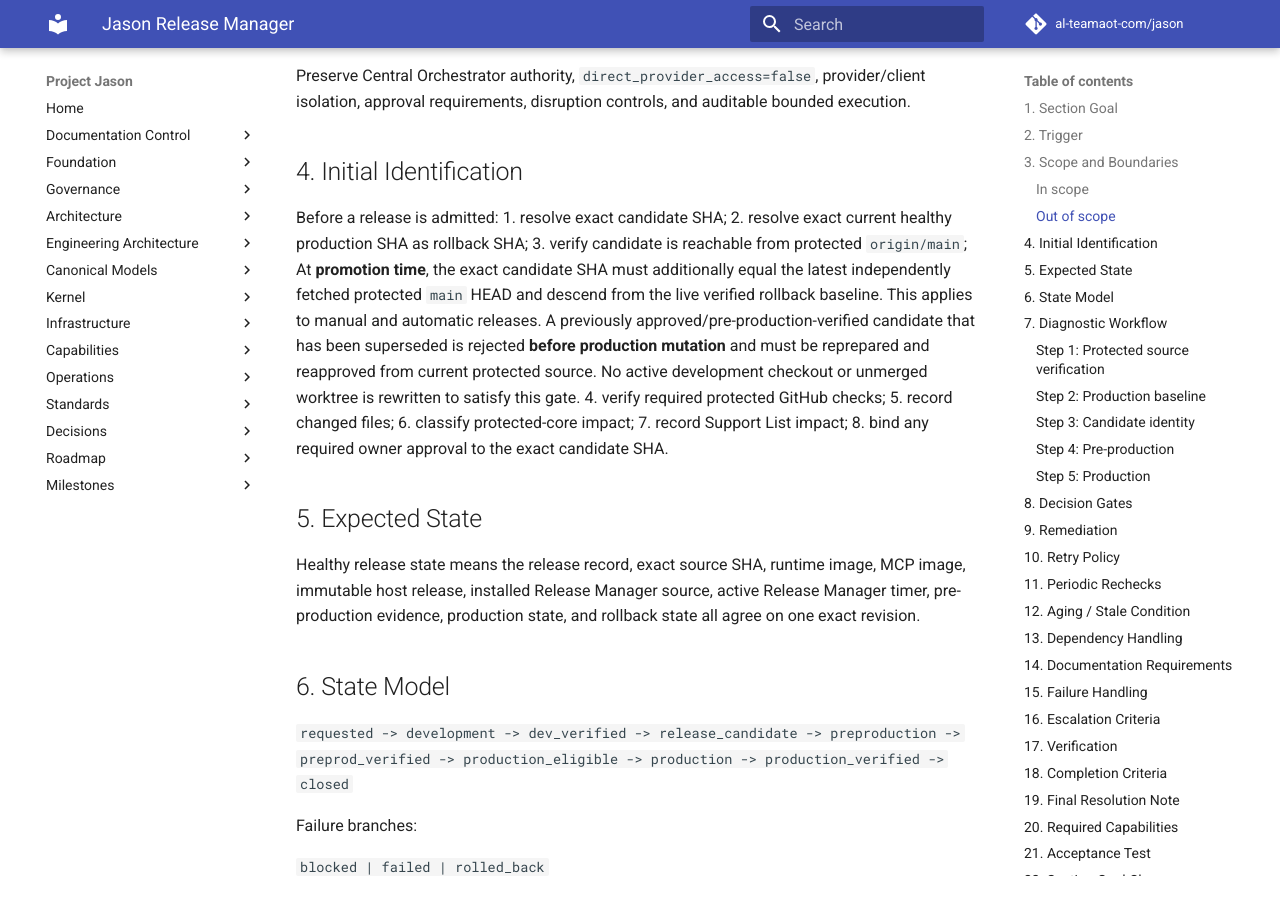
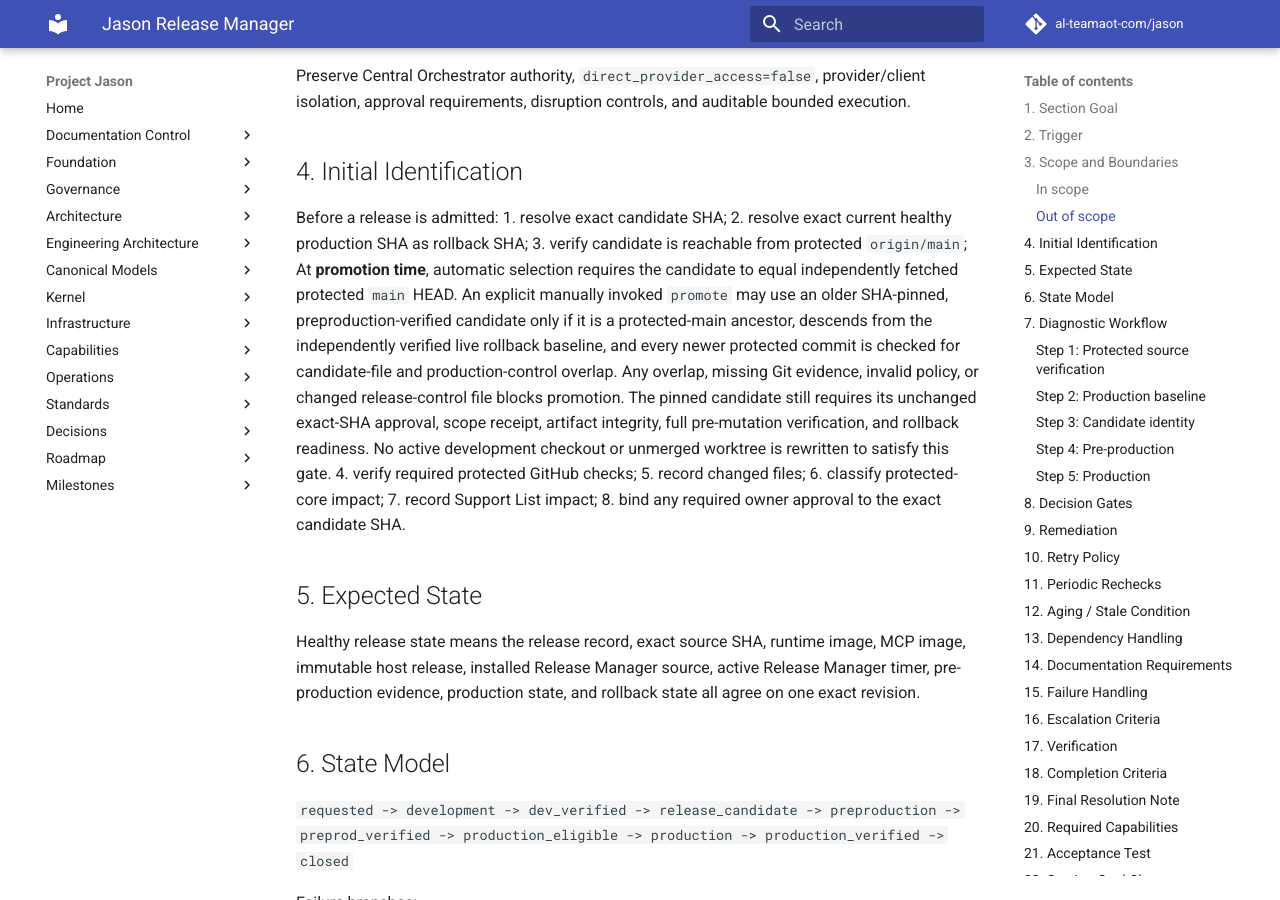
Before and after one commit to al-teamaot-com/jason, an MkDocs documentation site: the page built from docs/engineering/Jason-Release-Manager.md, in a window 1280 px wide and 900 px high, scrolled down 1606 px. Built offline with MkDocs 1.6.1 and Material for MkDocs 9.7.7, drawn with Linux system fonts in a browser that asks for light colours; comment, search, counter and statistics services are not loaded.

Commit message:
docs(pm): define safe pinned manual admission boundary

```diff
--- a/docs/engineering/Jason-Release-Manager.md
+++ b/docs/engineering/Jason-Release-Manager.md
@@ -51,7 +51,7 @@ Before a release is admitted:
 1. resolve exact candidate SHA;
 2. resolve exact current healthy production SHA as rollback SHA;
 3. verify candidate is reachable from protected `origin/main`;
-   At **promotion time**, the exact candidate SHA must additionally equal the latest independently fetched protected `main` HEAD and descend from the live verified rollback baseline. This applies to manual and automatic releases. A previously approved/pre-production-verified candidate that has been superseded is rejected **before production mutation** and must be reprepared and reapproved from current protected source. No active development checkout or unmerged worktree is rewritten to satisfy this gate.
+   At **promotion time**, automatic selection requires the candidate to equal independently fetched protected `main` HEAD. An explicit manually invoked `promote` may use an older SHA-pinned, preproduction-verified candidate only if it is a protected-main ancestor, descends from the independently verified live rollback baseline, and every newer protected commit is checked for candidate-file and production-control overlap. Any overlap, missing Git evidence, invalid policy, or changed release-control file blocks promotion. The pinned candidate still requires its unchanged exact-SHA approval, scope receipt, artifact integrity, full pre-mutation verification, and rollback readiness. No active development checkout or unmerged worktree is rewritten to satisfy this gate.
 4. verify required protected GitHub checks;
 5. record changed files;
 6. classify protected-core impact;
```
